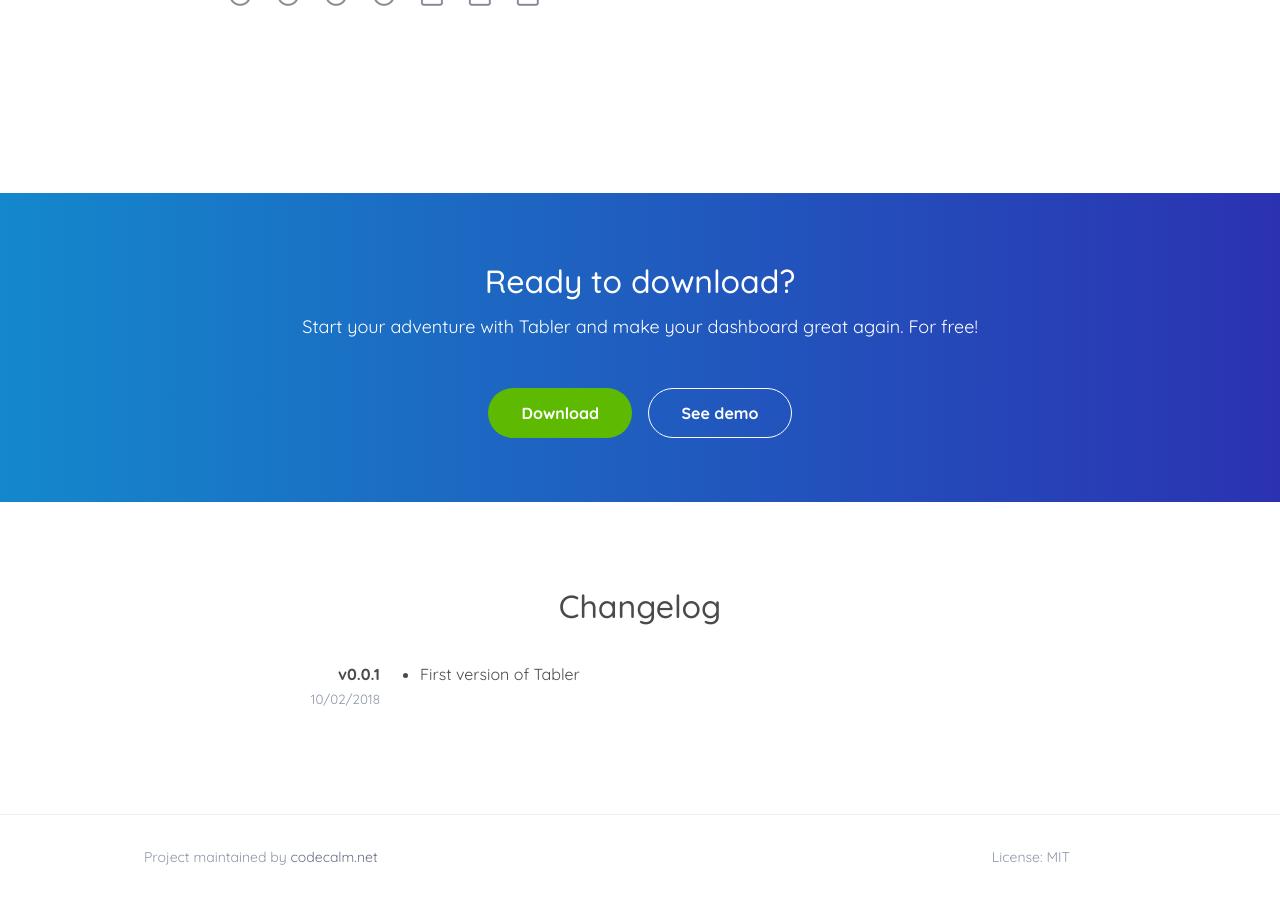
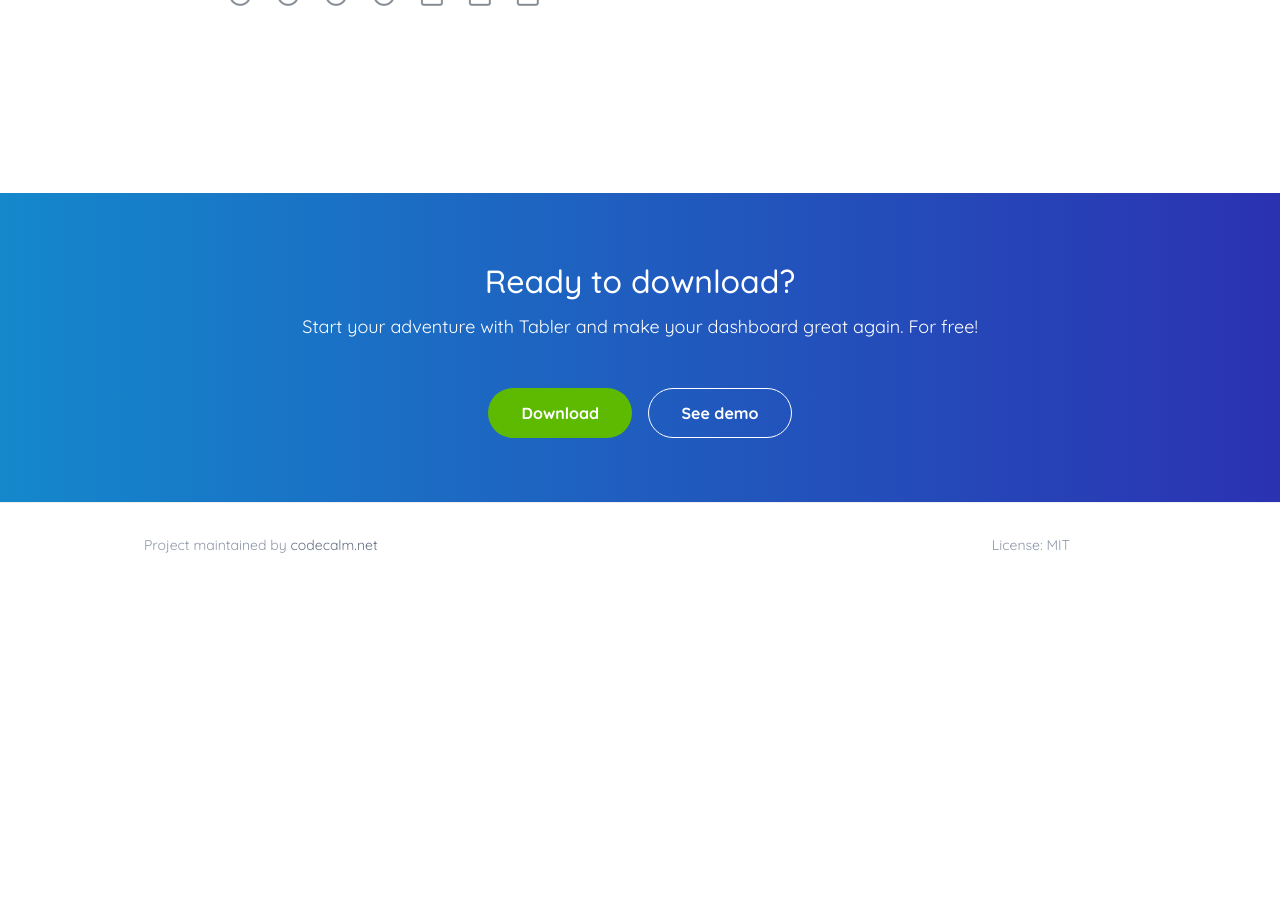
Before and after one commit to anndream/tabler.github.io, a Jekyll site: the page built from index.html, in a window 1280 px wide and 900 px high, scrolled down 3417 px. Built offline with Jekyll 4.4.1, drawn with Linux system fonts in a browser that asks for light colours; after the commit the page ends 4005 px from its top, so only the background shows below that.

Commit message:
Update index.html

```diff
--- a/index.html
+++ b/index.html
@@ -88,56 +88,6 @@
 	</div>
 </section>
 
-{% comment %}
-<section class="section section-dark">
-	<div class="container">
-		<h2 class="section-title">Frequently Asked Questions</h2>
-		<p class="section-description">
-			Got a question? We've got answers. If you have some other questions, see our support center.
-		</p>
-
-		<div class="row">
-			<div class="col-lg-6">
-				<h4>What payment services do you support?</h4>
-				<p>We accept all major credit cards.</p>
-			</div>
-			<div class="col-lg-6">
-				<h4>Can I cancel my subscription?</h4>
-				<p>You can cancel your subscription at any time. Cancelling your plan comes into effect the following month.</p>
-			</div>
-			<div class="col-lg-6">
-				<h4>Is this a secure site for purchases?</h4>
-				<p>Absolutely! We work with Stripe which guarantees your safety and security. All site communication and data transfer are secured and
-					encrypted.</p>
-			</div>
-			<div class="col-lg-6">
-				<h4>Can I update my card details?</h4>
-				<p>Yes. Go to the billing section of your dashboard and update your payment information.</p>
-			</div>
-			<div class="col-lg-6">
-				<h4>How long are your contracts?</h4>
-				<p>Currently, we only offer monthly subscription. You can upgrade, downgrade, or cancel your monthly account at any time with no further
-					obligation. Yearly subscription with generous discount will become available soon.</p>
-			</div>
-			<div class="col-lg-6">
-				<h4>Why do you ask for several permissions in login?</h4>
-				<p>Envato API requires us to ask for these permissions to have the ability to get your details, items, purchased items, etc. on your behalf. We
-					take
-					privacy extremely seriously, and will never send messages, or access your data for anything other than our stated purposes.</p>
-			</div>
-			<div class="col-lg-6">
-				<h4>Are you affiliated with Envato?</h4>
-				<p>No, we are not affliated or supported by Envato.</p>
-			</div>
-			<div class="col-lg-6">
-				<h4>Can I get refund?</h4>
-				<p>Unfortunately, not at this time! Please try our free plan for a while to make sure Helpato is what you want.</p>
-			</div>
-		</div>
-	</div>
-</section>
-{% endcomment %}
-
 <section class="section section-action">
 	<div class="container">
 		<h2 class="section-title">Ready to download?</h2>
@@ -149,25 +99,3 @@
 		</div>
 	</div>
 </section>
-
-<section class="section">
-	<div class="container">
-		<h2 class="section-title">Changelog</h2>
-
-		{% for changelog in site.data.changelog %}
-		<div class="row mb-4">
-			<div class="col-md-3 text-md-right mb-2 mb-md-0">
-				<h4 class="m-0">v{{ changelog.version }}</h4>
-				<small class="text-muted">{{ changelog.date }}</small>
-			</div>
-			<div class="col">
-				<ul>
-					{% for change in changelog.changes %}
-					<li>{{ change }}</li>
-					{% endfor %}
-				</ul>
-			</div>
-		</div>
-		{% endfor %}
-	</div>
-</section>
```
